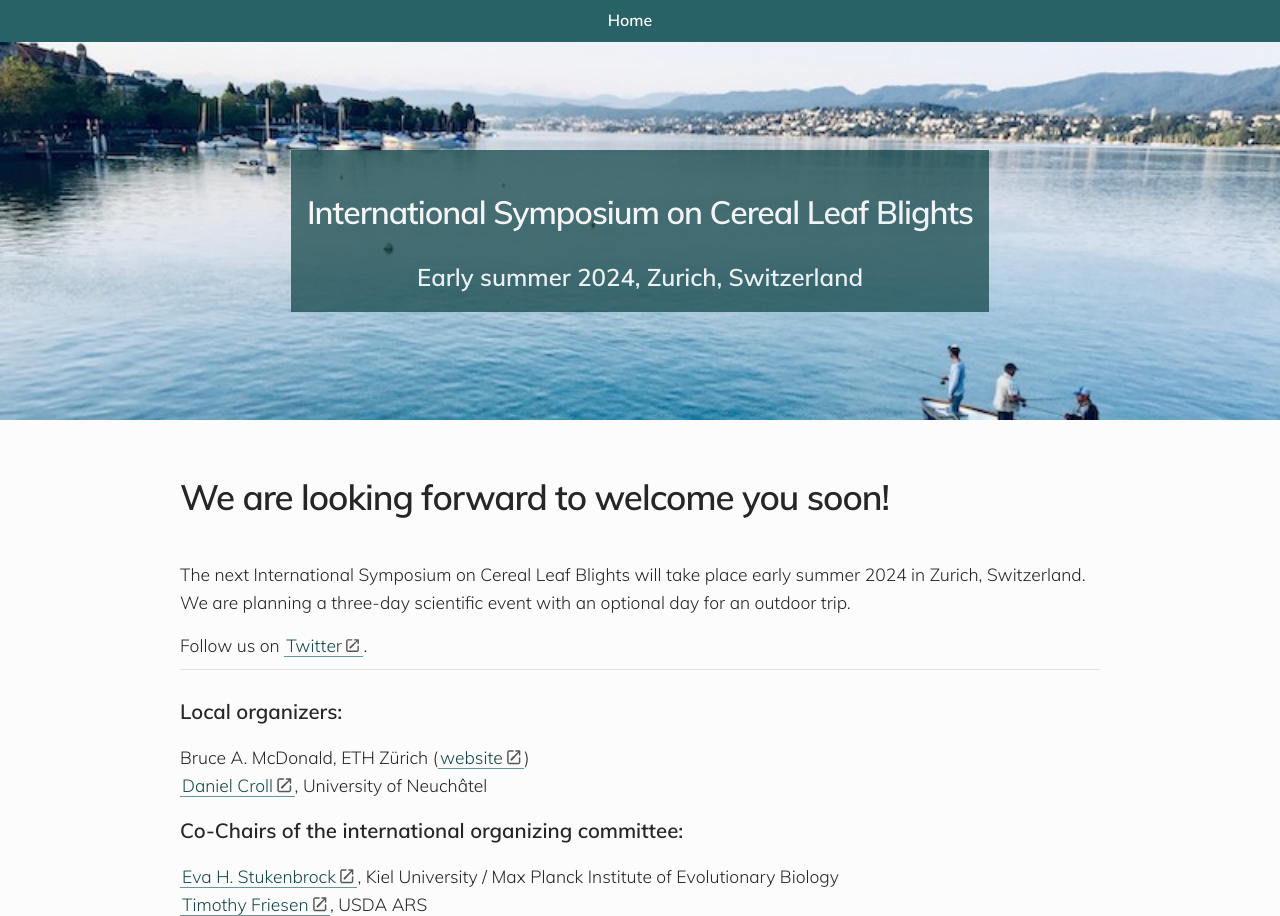
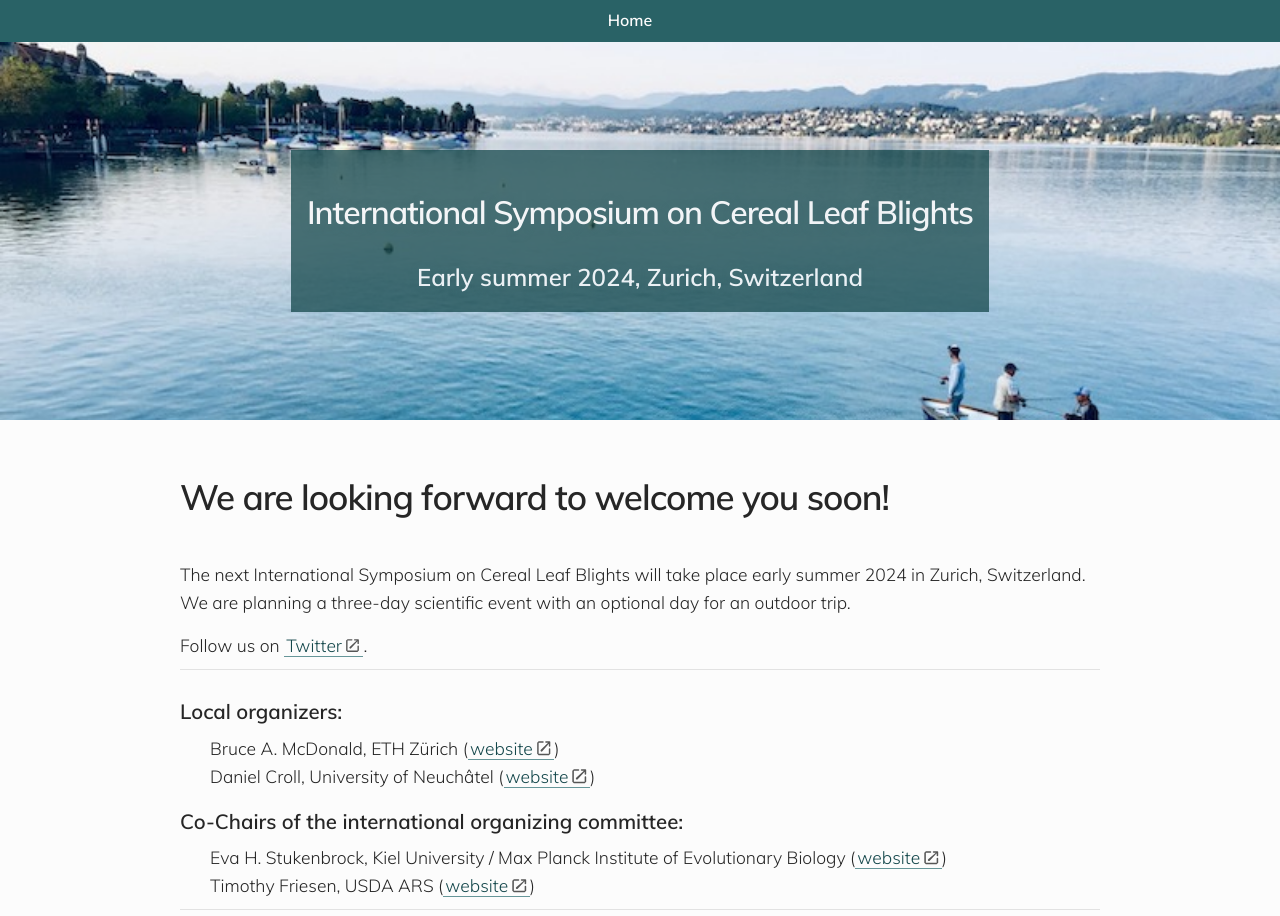
Before and after one commit to crolllab/isclb2024, a Jekyll site: the page built from index.md, in a window 1280 px wide, cut to the strip 0-916 px from the top of the page. Built offline with Jekyll 4.4.1, drawn with Linux system fonts in a browser that asks for light colours; some web fonts are replaced.

Commit message:
Update index.md

```diff
--- a/index.md
+++ b/index.md
@@ -28,12 +28,12 @@ Follow us on [Twitter](https://twitter.com/isclb2024).
 ---
 
 ### Local organizers:
-Bruce A. McDonald, ETH Zürich ([website](https://path.ethz.ch))
-[Daniel Croll](https://pathogen-genomics.org), University of Neuchâtel
+- Bruce A. McDonald, ETH Zürich ([website](https://path.ethz.ch))
+- Daniel Croll, University of Neuchâtel ([website](https://pathogen-genomics.org))
 
 ### Co-Chairs of the international organizing committee:
-[Eva H. Stukenbrock](http://web.evolbio.mpg.de/envgen/), Kiel University / Max Planck Institute of Evolutionary Biology
-[Timothy Friesen](https://www.ars.usda.gov/people-locations/person/?person-id=22061), USDA ARS
+- Eva H. Stukenbrock, Kiel University / Max Planck Institute of Evolutionary Biology ([website](http://web.evolbio.mpg.de/envgen/))
+- Timothy Friesen, USDA ARS ([website](https://www.ars.usda.gov/people-locations/person/?person-id=22061))
 
 ---
 
```
